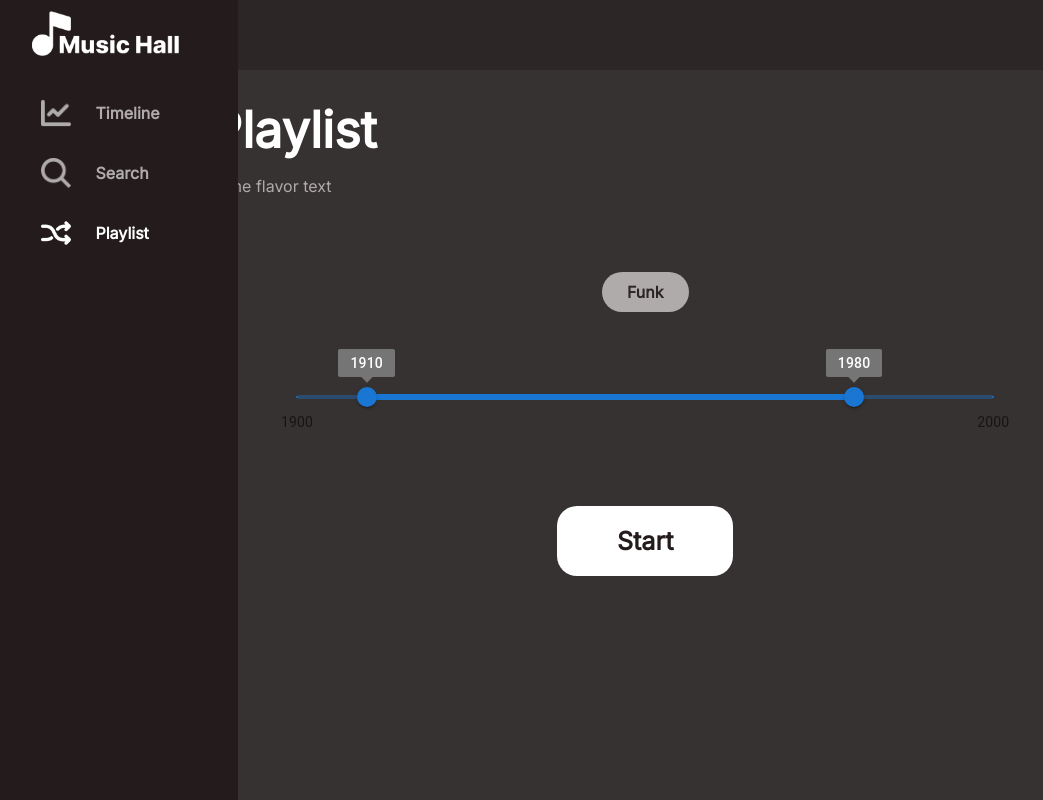
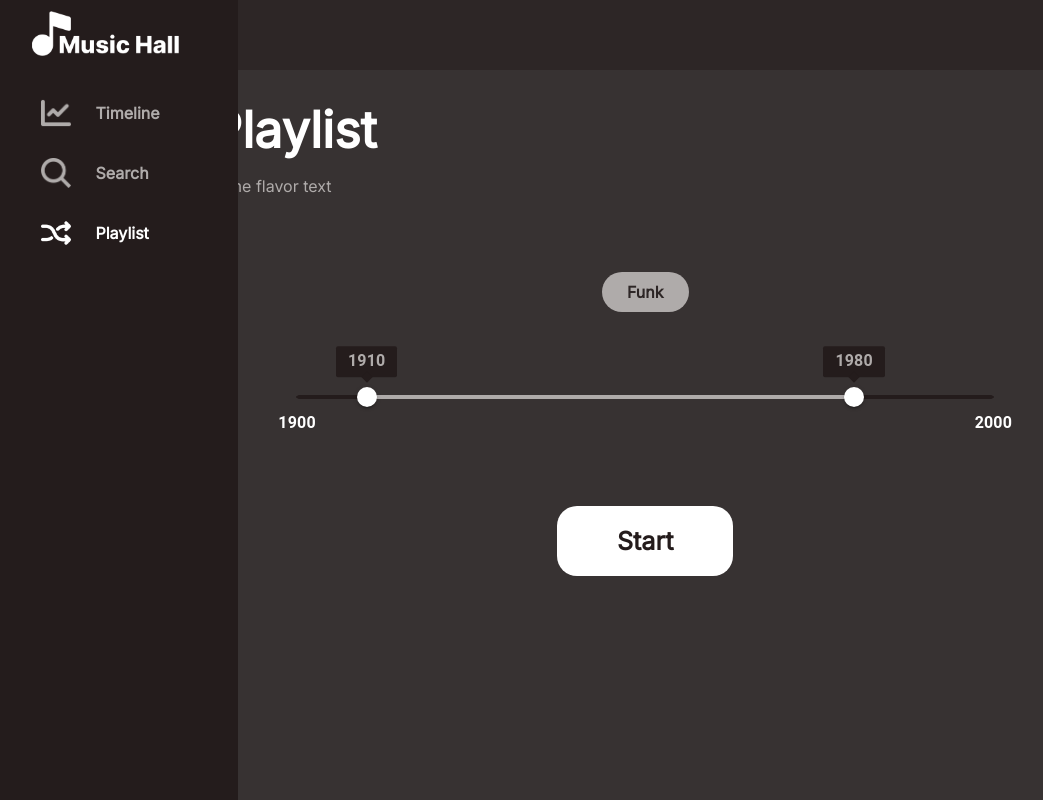
Before and after one commit to bobrien7/Music-Hall, a React (Create React App) app in the folder client/: page /playlist in a window 1280 px wide. Shown: the whole page, without its empty margins (12-1055 px from the left). Built offline with nearby package versions, Linux system fonts and the light colour scheme.

Commit message:
Error handling on album image load, fix CSS

```diff
--- a/client/src/NavBar.css
+++ b/client/src/NavBar.css
@@ -8,6 +8,10 @@
     justify-content: flex-start;
     position: fixed;
     z-index: 2;
+}
+
+a.active {
+    background-color: transparent;
 }
 
 .navBox {
--- a/client/src/artist/artist.js
+++ b/client/src/artist/artist.js
@@ -5,6 +5,7 @@ import { Divider } from '@mui/material';
 import AccordionSummary from '@mui/material/AccordionSummary';
 import AccordionDetails from '@mui/material/AccordionDetails';
 import ExpandMoreIcon from '@mui/icons-material/ExpandMore';
+import defaultAlbum from '../assets/default_album.png';
 
 function Artist(props) {
     let link = "";
@@ -61,7 +62,7 @@ function Artist(props) {
                             id="panel1a-header"
                             >
                             <div className="horizontalAccordionTitle">
-                                <img className="albumAccordion" src={album.album_image} alt="album art"></img>
+                                <img onError={(e) => e.target.src = defaultAlbum} className="albumAccordion" src={album.album_image} alt="album art"></img>
                                 <div className="accordionTitle">
                                     <p className="accordionMainTitle">test1</p>
                                     <p className="accordionSecondTitle">test2</p>
@@ -70,8 +71,8 @@ function Artist(props) {
 
                             </AccordionSummary>
                             <AccordionDetails className="outerSongContainer">
-                                {album.song_list.map(song => (
-                                    <div className="song">
+                                {album.song_list.map((song, albumIndex) => (
+                                    <div className="song" key={albumIndex}>
                                         <div className="songInfo">
                                             <p className="accordionMainTitle">{song.track_name}</p>
                                             <p className="accordionSecondTitle">{song.duration}</p>
--- a/client/src/playlist/playlist.css
+++ b/client/src/playlist/playlist.css
@@ -39,41 +39,45 @@ color: var(--dark-accent);
     width: 80%;
 }
 
-.MuiSlider-track {
+.sliderBody .MuiSlider-track {
     background-color: var(--text-dark);
     border: none;
 }
 
-.MuiSlider-rail {
+.sliderBody .MuiSlider-rail {
     background-color: var(--dark-accent);
     opacity: 100%;
 }
 
-.MuiSlider-thumb {
+.sliderBody .MuiSlider-thumb {
     background-color: var(--text-light);
 }
 
-.MuiSlider-marked {
+.sliderBody .MuiSlider-marked {
     color: var(--dark-accent);
 }
 
-.MuiSlider-colorPrimary {
+.sliderBody .MuiSlider-mark {
     color: var(--dark-accent);
 }
 
-.MuiSlider-markLabel {
+.sliderBody .MuiSlider-colorPrimary {
+    color: var(--dark-accent);
+}
+
+.sliderBody .MuiSlider-markLabel {
     color: var(--text-light);
     font-weight: bold;
     font-size: 16px;
 }
 
-.MuiSlider-valueLabel {
+.sliderBody .MuiSlider-valueLabel {
     color: var(--text-dark);
     font-size: 16px;
     font-weight: bold;
     background-color: var(--dark-accent);
 }
 
-.MuiSlider-thumb:hover {
+.sliderBody .MuiSlider-thumb:hover {
     box-shadow: none;
 }
--- a/client/src/playlist/playlist.js
+++ b/client/src/playlist/playlist.js
@@ -33,6 +33,7 @@ function Playlist() {
                 </div>
                 <div className="slider">
                     <Slider
+                        className="sliderBody"
                         aria-label="Always visible"
                         value={year}
                         valueLabelDisplay="on"
--- a/client/src/songcard/songcard.js
+++ b/client/src/songcard/songcard.js
@@ -1,4 +1,5 @@
 import './songcard.css';
+import defaultAlbum from '../assets/default_album.png';
 
 function SongCard(props) {
 
@@ -10,12 +11,13 @@ function SongCard(props) {
     let player = props.songInfo.track_preview_url;
     let year = props.songInfo.release_date;
 
+
     return (
         <div className="base">
             <h3>{title}</h3>
             <div className="centerContainer">
                 <div className="songcardContainer">
-                    <img className="album" src={album}></img>
+                    <img onError={(e) => e.target.src = defaultAlbum} className="album" src={album} alt="album art"></img>
                     <h3>{song}</h3>
                     <h4>{albumTitle}</h4>
                 </div>
```
Also changed, not shown: client/src/assets/default_album.png (added).
